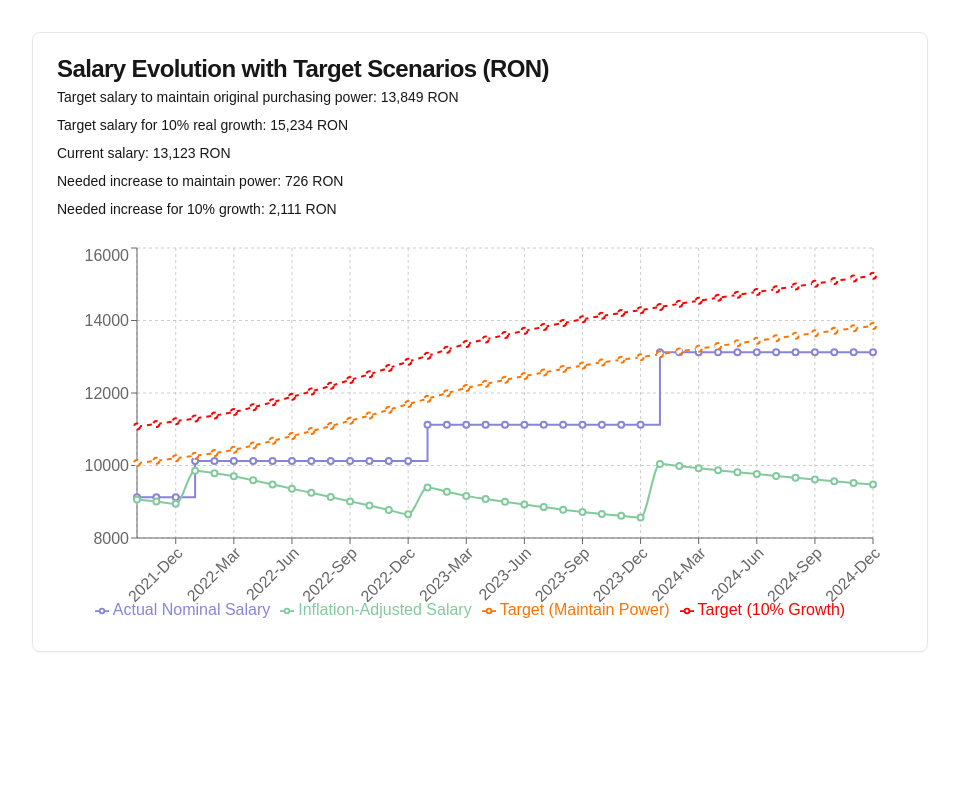
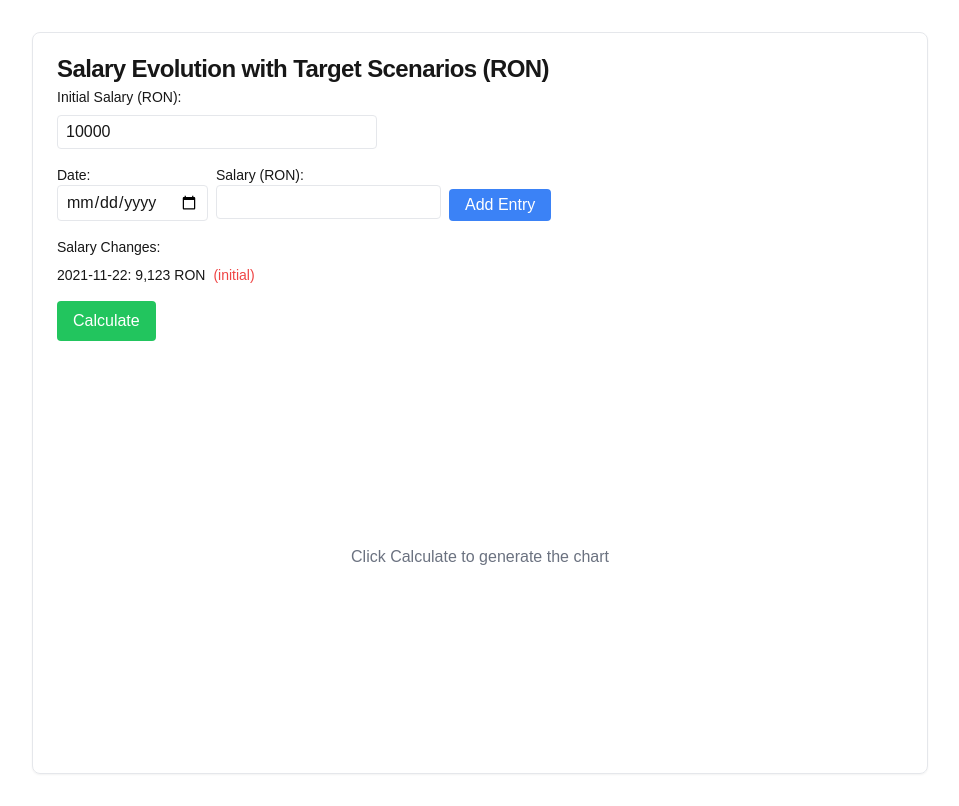
Before and after one commit to bvb-org/salary-chart, a Next.js app: page / in a window 1280 px wide. Shown: the whole page, without its empty margins (0-959 px from the left). Built offline with nearby package versions, Linux system fonts and the light colour scheme.

Commit message:
chore: dynamic salary test

```diff
--- a/src/components/SalaryChart.tsx
+++ b/src/components/SalaryChart.tsx
@@ -1,7 +1,26 @@
 'use client';
-import React from 'react';
+import React, { useState, FormEvent, ChangeEvent } from 'react';
 import { LineChart, Line, XAxis, YAxis, CartesianGrid, Tooltip, Legend, ResponsiveContainer } from 'recharts';
 import { Card, CardHeader, CardTitle, CardContent } from '@/components/ui/card';
+
+interface SalaryChange {
+  date: string;
+  salary: number;
+}
+
+interface ChartDataPoint {
+  date: string;
+  nominal: number;
+  adjusted: number;
+  maintainPowerTarget: number;
+  growthTarget: number;
+}
+
+interface TargetValues {
+  maintainPowerTarget: number;
+  growthTarget: number;
+  nominal: number;
+}
 
 const SalaryChart = () => {
   // Romanian inflation rates
@@ -15,21 +34,40 @@ const SalaryChart = () => {
               Jul: 6.33, Aug: 6.21, Sep: 6.07, Oct: 5.9, Nov: 5.75, Dec: 5.66 }
   };
 
-  // Salary changes with exact dates
-  const salaryChanges = [
-    { date: '2021-11-22', salary: 9123 },
-    { date: '2022-11-22', salary: 10123 },
-    { date: '2023-10-22', salary: 11123 },
-    { date: '2024-05-22', salary: 12123 },
-    { date: '2024-09-22', salary: 13123 }
-  ];
+  const [salaryChanges, setSalaryChanges] = useState<SalaryChange[]>([
+    { date: '2021-11-22', salary: 9123 }
+  ]);
+  const [newDate, setNewDate] = useState('');
+  const [newSalary, setNewSalary] = useState('');
+  const [initialSalary, setInitialSalary] = useState(10000);
+  const [chartData, setChartData] = useState<ChartDataPoint[]>([]);
+  const [targetValues, setTargetValues] = useState<TargetValues>({
+    maintainPowerTarget: 0,
+    growthTarget: 0,
+    nominal: 0
+  });
 
-  // Generate monthly data points
-  const data = [];
+  const addSalaryChange = (e: FormEvent) => {
+    e.preventDefault();
+    if (newDate && newSalary) {
+      setSalaryChanges([...salaryChanges, {
+        date: newDate,
+        salary: parseInt(newSalary, 10)
+      }].sort((a, b) => new Date(a.date).getTime() - new Date(b.date).getTime()));
+      setNewDate('');
+      setNewSalary('');
+    }
+  };
+
+  const removeSalaryChange = (index: number) => {
+    setSalaryChanges(salaryChanges.filter((_, i) => i !== index));
+  };
+
+  const calculateChart = () => {
+    const data: ChartDataPoint[] = [];
     let currentSalaryIndex = 0;
     let cumulativeInflation = 1;
-  const initialSalary = 10000;
-  const initialSalaryPlus10 = 11000;
+    const initialSalaryPlus10 = initialSalary * 1.1;
 
     const months = Object.entries(inflationRates).flatMap(([year, months]) =>
       Object.entries(months).map(([month, rate]) => ({
@@ -38,8 +76,7 @@ const SalaryChart = () => {
       }))
     );
 
-  months.forEach((month, index) => {
-    // Update current salary based on date
+    months.forEach((month) => {
       const currentDate = month.date;
       while (currentSalaryIndex < salaryChanges.length - 1 &&
              salaryChanges[currentSalaryIndex + 1].date <= currentDate) {
@@ -47,14 +84,10 @@ const SalaryChart = () => {
       }
       const currentSalary = salaryChanges[currentSalaryIndex].salary;
 
-    // Calculate cumulative inflation
       const monthlyInflationFactor = 1 + (month.rate / 100 / 12);
       cumulativeInflation *= monthlyInflationFactor;
 
-    // Calculate inflation-adjusted salary
       const inflationAdjustedSalary = currentSalary / cumulativeInflation;
-
-    // Calculate target salaries
       const maintainPowerTarget = initialSalary * cumulativeInflation;
       const growthTarget = initialSalaryPlus10 * cumulativeInflation;
 
@@ -67,30 +100,112 @@ const SalaryChart = () => {
       });
     });
 
-  // Get final target values
+    setChartData(data);
     const finalData = data[data.length - 1];
-  const targetForMaintaining = finalData.maintainPowerTarget;
-  const targetForGrowth = finalData.growthTarget;
+    setTargetValues({
+      maintainPowerTarget: finalData.maintainPowerTarget,
+      growthTarget: finalData.growthTarget,
+      nominal: finalData.nominal
+    });
+  };
 
   return (
     <Card className="w-full max-w-4xl">
       <CardHeader>
         <CardTitle>Salary Evolution with Target Scenarios (RON)</CardTitle>
+        <div className="space-y-4">
+          <div className="space-y-2">
+            <label className="block text-sm font-medium">Initial Salary (RON):</label>
+            <input
+              type="number"
+              value={initialSalary}
+              onChange={(e: ChangeEvent<HTMLInputElement>) => setInitialSalary(Number(e.target.value))}
+              className="border rounded px-2 py-1 w-full max-w-xs"
+            />
+          </div>
+
+          <form onSubmit={addSalaryChange} className="space-y-2">
+            <div className="flex gap-2 flex-wrap">
+              <div>
+                <label className="block text-sm font-medium">Date:</label>
+                <input
+                  type="date"
+                  value={newDate}
+                  onChange={(e: ChangeEvent<HTMLInputElement>) => setNewDate(e.target.value)}
+                  className="border rounded px-2 py-1"
+                  required
+                />
+              </div>
+              <div>
+                <label className="block text-sm font-medium">Salary (RON):</label>
+                <input
+                  type="number"
+                  value={newSalary}
+                  onChange={(e: ChangeEvent<HTMLInputElement>) => setNewSalary(e.target.value)}
+                  className="border rounded px-2 py-1"
+                  required
+                />
+              </div>
+              <div className="flex items-end">
+                <button
+                  type="submit"
+                  className="bg-blue-500 text-white px-4 py-1 rounded hover:bg-blue-600"
+                >
+                  Add Entry
+                </button>
+              </div>
+            </div>
+          </form>
+
+          <div className="space-y-2">
+            <h3 className="text-sm font-medium">Salary Changes:</h3>
+            <div className="space-y-1">
+              {salaryChanges.map((change, index) => (
+                <div key={index} className="flex gap-2 items-center">
+                  <span className="text-sm">
+                    {change.date}: {change.salary.toLocaleString()} RON
+                  </span>
+                  <button
+                    onClick={() => removeSalaryChange(index)}
+                    className="text-red-500 text-sm hover:text-red-600"
+                    disabled={index === 0}
+                  >
+                    {index === 0 ? '(initial)' : 'Remove'}
+                  </button>
+                </div>
+              ))}
+            </div>
+          </div>
+
+          <button
+            onClick={calculateChart}
+            className="bg-green-500 text-white px-4 py-2 rounded hover:bg-green-600"
+          >
+            Calculate
+          </button>
+
+          {chartData.length > 0 && (
             <div className="text-sm space-y-2">
-          <p>Target salary to maintain original purchasing power: {targetForMaintaining.toLocaleString()} RON</p>
-          <p>Target salary for 10% real growth: {targetForGrowth.toLocaleString()} RON</p>
-          <p>Current salary: {finalData.nominal.toLocaleString()} RON</p>
-          <p>Needed increase to maintain power: {(targetForMaintaining - finalData.nominal).toLocaleString()} RON</p>
-          <p>Needed increase for 10% growth: {(targetForGrowth - finalData.nominal).toLocaleString()} RON</p>
+              <p>Target salary to maintain original purchasing power: {targetValues.maintainPowerTarget.toLocaleString()} RON</p>
+              <p>Target salary for 10% real growth: {targetValues.growthTarget.toLocaleString()} RON</p>
+              <p>Current salary: {targetValues.nominal.toLocaleString()} RON</p>
+              <p>Needed increase to maintain power: {(targetValues.maintainPowerTarget - targetValues.nominal).toLocaleString()} RON</p>
+              <p>Needed increase for 10% growth: {(targetValues.growthTarget - targetValues.nominal).toLocaleString()} RON</p>
+            </div>
+          )}
         </div>
       </CardHeader>
       <CardContent>
         <div className="h-96">
+          {chartData.length > 0 ? (
             <ResponsiveContainer width="100%" height="100%">
-            <LineChart data={data} margin={{ top: 5, right: 30, left: 20, bottom: 5 }}>
+              <LineChart data={chartData} margin={{ top: 5, right: 30, left: 20, bottom: 5 }}>
                 <CartesianGrid strokeDasharray="3 3" />
                 <XAxis dataKey="date" angle={-45} textAnchor="end" height={60} />
-              <YAxis domain={[8000, Math.ceil(targetForGrowth/1000)*1000]} />
+                <YAxis domain={[
+                  Math.min(chartData[0].nominal, chartData[0].adjusted) * 0.9,
+                  Math.ceil(targetValues.growthTarget/1000)*1000
+                ]} />
                 <Tooltip
                   formatter={(value) => `${value.toLocaleString()} RON`}
                   labelFormatter={(label) => `Date: ${label}`}
@@ -128,6 +243,11 @@ const SalaryChart = () => {
                 />
               </LineChart>
             </ResponsiveContainer>
+          ) : (
+            <div className="h-full flex items-center justify-center text-gray-500">
+              Click Calculate to generate the chart
+            </div>
+          )}
         </div>
       </CardContent>
     </Card>
```
Lines whose indentation alone changed are shown as unchanged.
